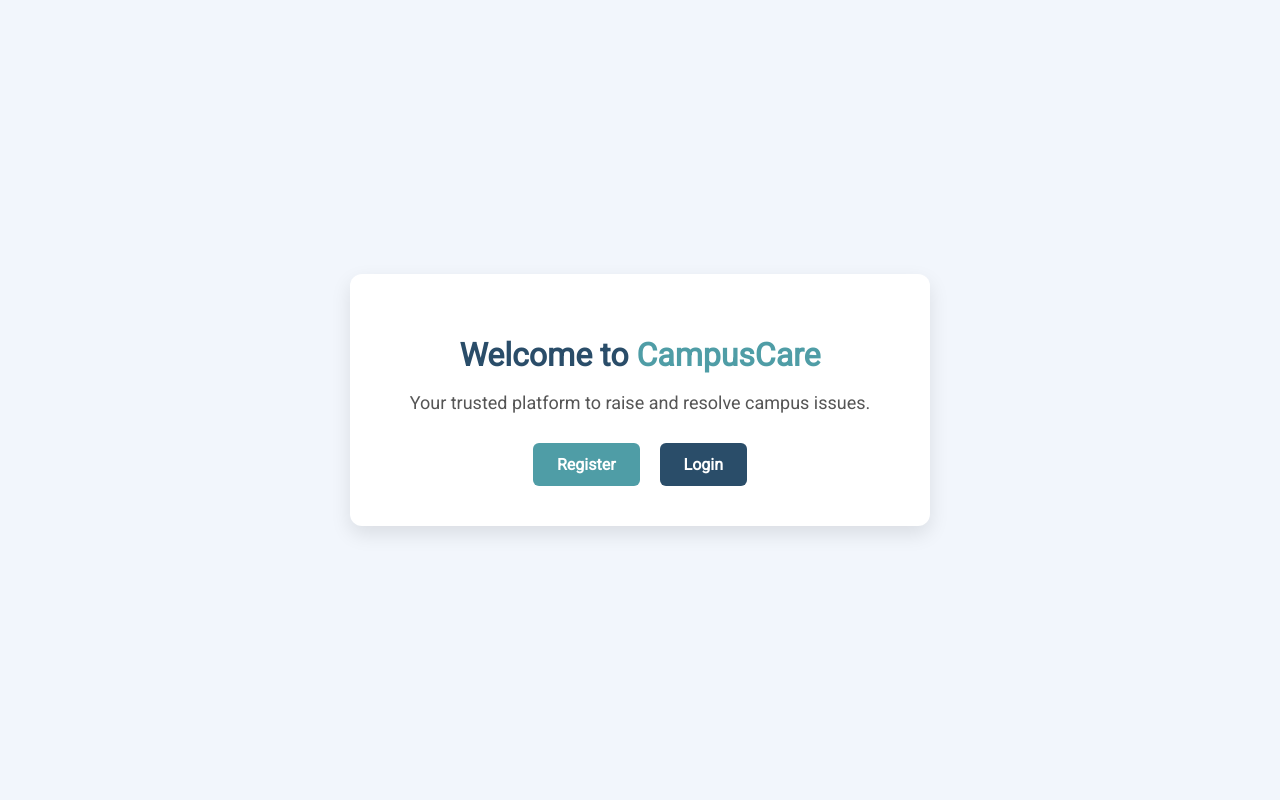
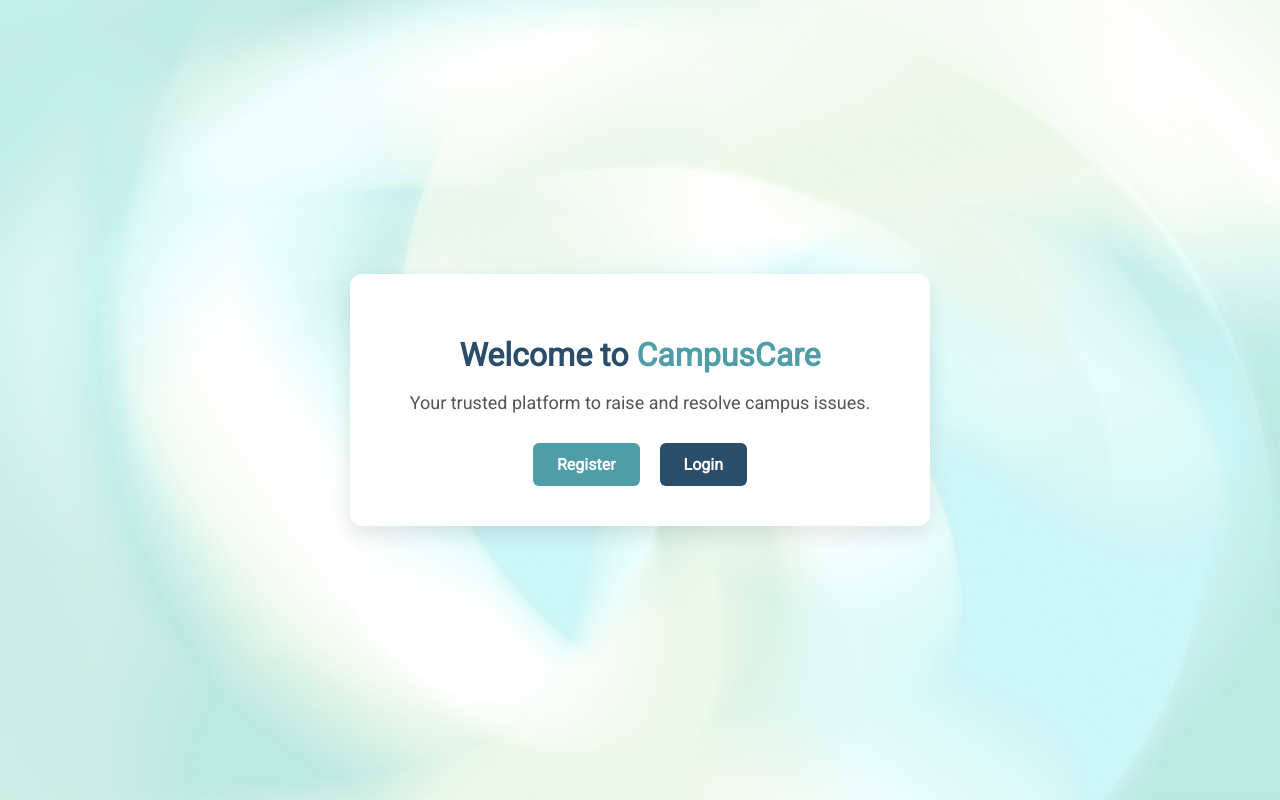
Before and after one commit to AishwaryaCG03/CampusCare, a Flask app: page / in a window 1280 px wide. Run offline with Flask 3, Linux system fonts and the light colour scheme.

Commit message:
added background

```diff
--- a/static/style.css
+++ b/static/style.css
@@ -59,6 +59,30 @@ header p {
 .btn-secondary:hover {
   background-color: #1f364f;
 }
+
+body.homepage-body {
+  background: url('/static/homepage_background.jpg') no-repeat center center fixed;
+  background-size: cover;
+  font-family: 'Roboto', sans-serif;
+  margin: 0;
+  padding: 0;
+  display: flex;
+  align-items: center;
+  justify-content: center;
+  height: 100vh;
+}
+
+/* Optional: overlay for readability */
+body.homepage-body::before {
+  content: "";
+  position: fixed;
+  top: 0; left: 0;
+  width: 100%;
+  height: 100%;
+  background: rgba(255, 255, 255, 0.6); /* adjust opacity as needed */
+  z-index: -1;
+}
+
 
 /* Login Page Styles */
 .login-container {
--- a/templates/index.html
+++ b/templates/index.html
@@ -6,7 +6,7 @@
   <link rel="stylesheet" href="/static/style.css">
   <link href="https://fonts.googleapis.com/css2?family=Roboto&display=swap" rel="stylesheet">
 </head>
-<body>
+<body class="homepage-body">
   <div class="container">
     <header>
       <h1>Welcome to <span>CampusCare</span></h1>
```
Also changed, not shown: static/homepage_background.jpg (added).
